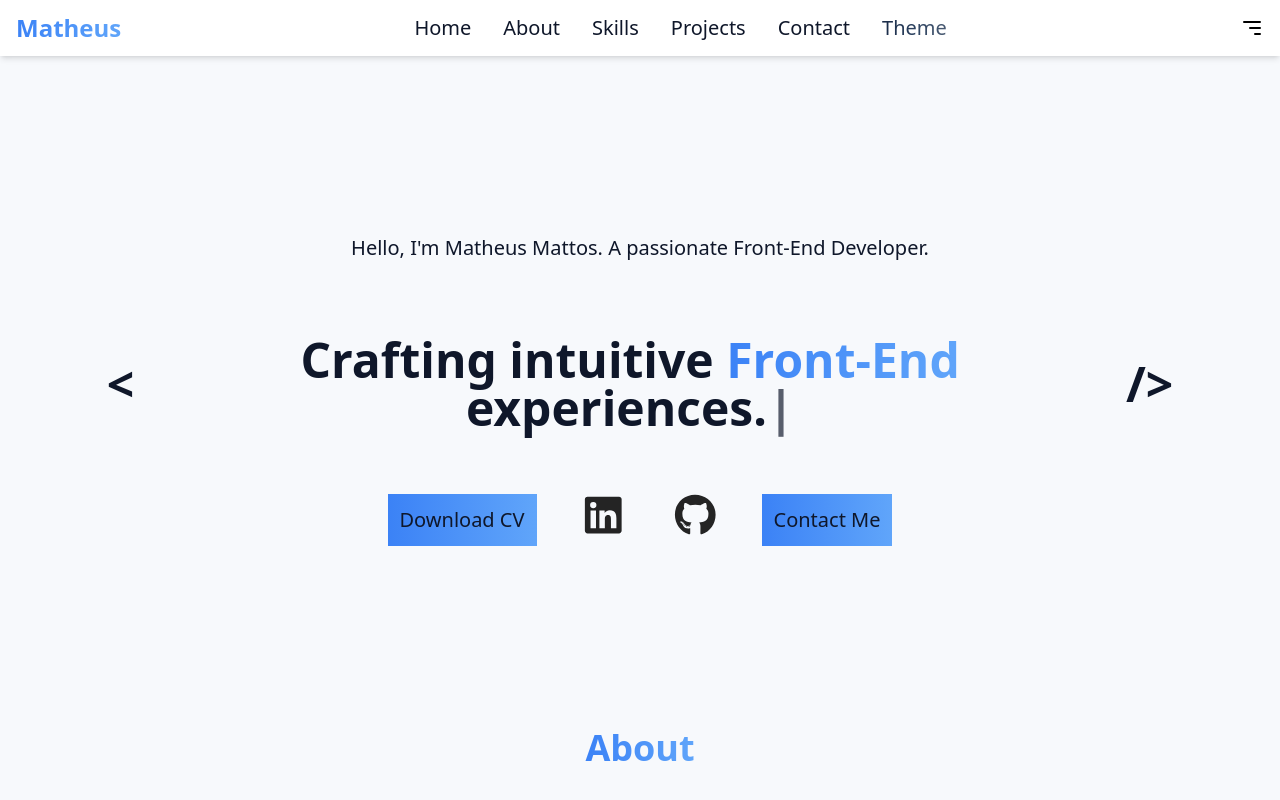
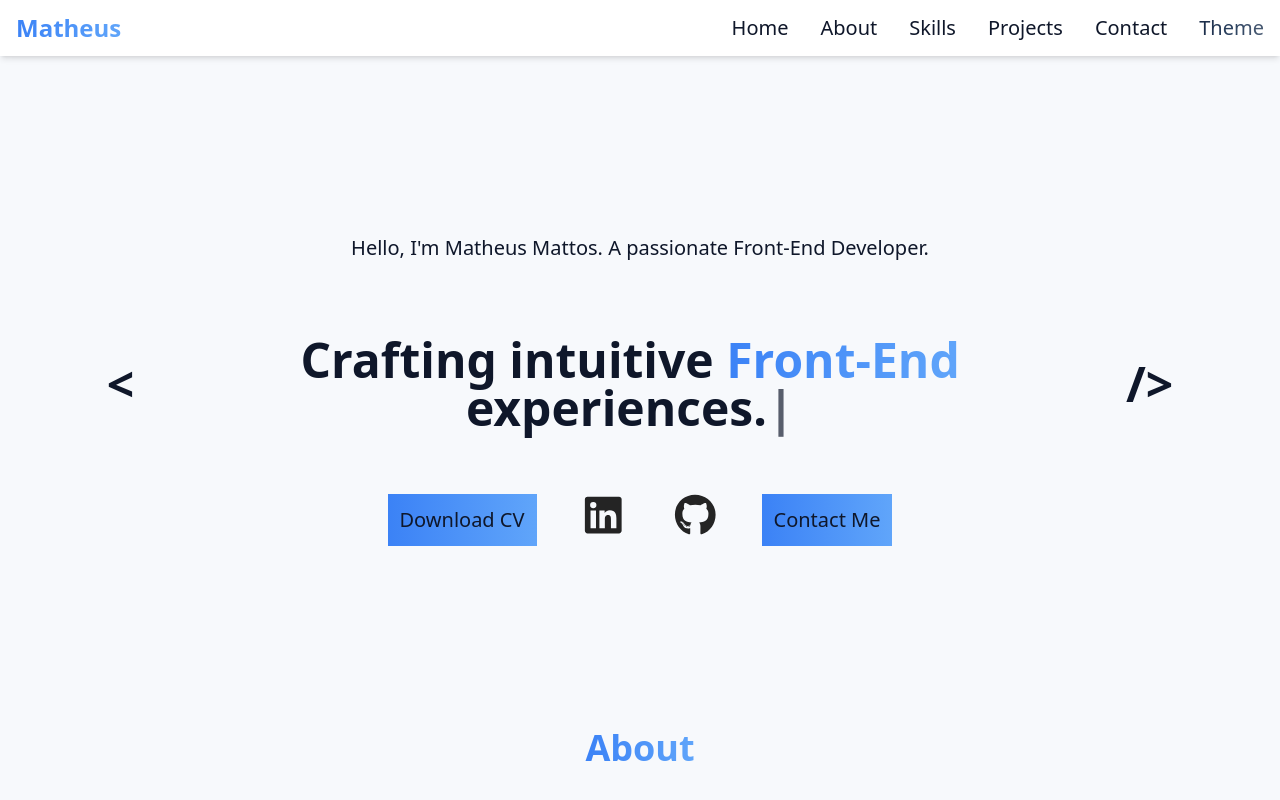
Before and after one commit to Chang3MyMind/portfolio, a React (Vite) app: page / in a window 1280 px wide. Shown: the top 800 px of the page. Built offline with nearby package versions, Linux system fonts and the light colour scheme.

Commit message:
fix: correção nas tags para melhor apresentação

```diff
--- a/src/App.jsx
+++ b/src/App.jsx
@@ -1,6 +1,6 @@
 import { useState, useEffect } from "react";
 
-import Header from "./components/header";
+import Header from "./components/Header";
 import Hero from "./components/Hero";
 import About from "./components/About";
 import Skills from "./components/Skills";
@@ -26,7 +26,7 @@ function App() {
   return (
     <>
       <div className="flex flex-col min-h-screen bg-background dark:bg-background-dark transition-transform ease-out duration-300">
-        <header className="bg-white shadow-md dark:bg-princ-box-dark">
+        <header className=" sticky top-0 z-10 bg-white shadow-md dark:bg-princ-box-dark">
           <Header onToggleTheme={toggleTheme} />
         </header>
 
--- a/src/components/Header.jsx
+++ b/src/components/Header.jsx
@@ -70,6 +70,7 @@ function Header({ onToggleTheme }) {
           id="hamburger-menu"
           aria-expanded="false"
           aria-controls="nav-overlay"
+          className="text-text-color focus:outline-none sm:hidden dark:text-text-color-dark"
           onClick={toggleMenu}
         >
           <svg
@@ -143,9 +144,8 @@ function Header({ onToggleTheme }) {
             <li>
               <a
                 id="mobile-theme-toggle"
-                href="#"
                 aria-label="Toggle theme"
-                className="text-gradient from-[#1A2B47] via-[#2C4260] to-[#4A5B73] bg-gradient-to-r dark:from-[#FF6347] dark:via-[#FFBD99] dark:to-[#FFDAB9] "
+                className="text-xs font-semibold text-gradient from-[#1A2B47] via-[#2C4260] to-[#4A5B73] bg-gradient-to-r dark:from-[#FF6347] dark:via-[#FFBD99] dark:to-[#FFDAB9] "
                 onClick={onToggleTheme}
               >
                 Theme
```
